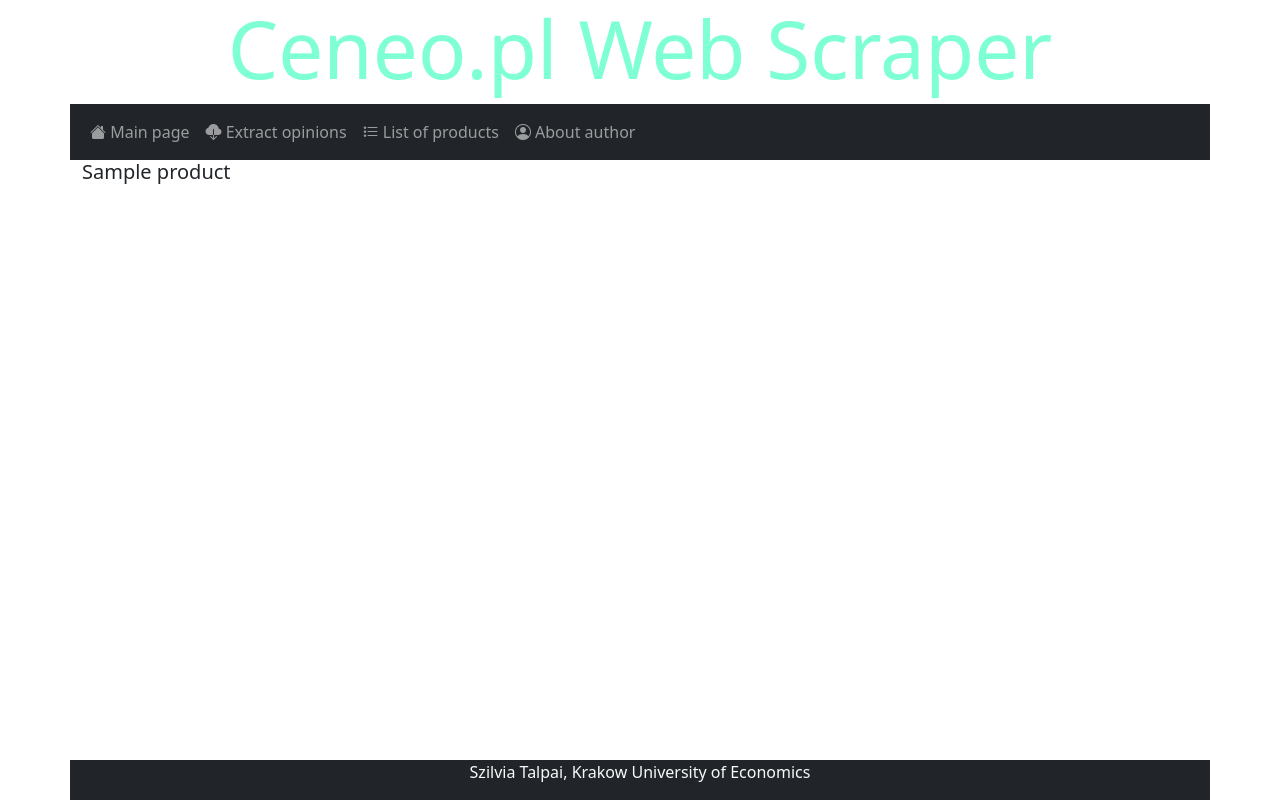
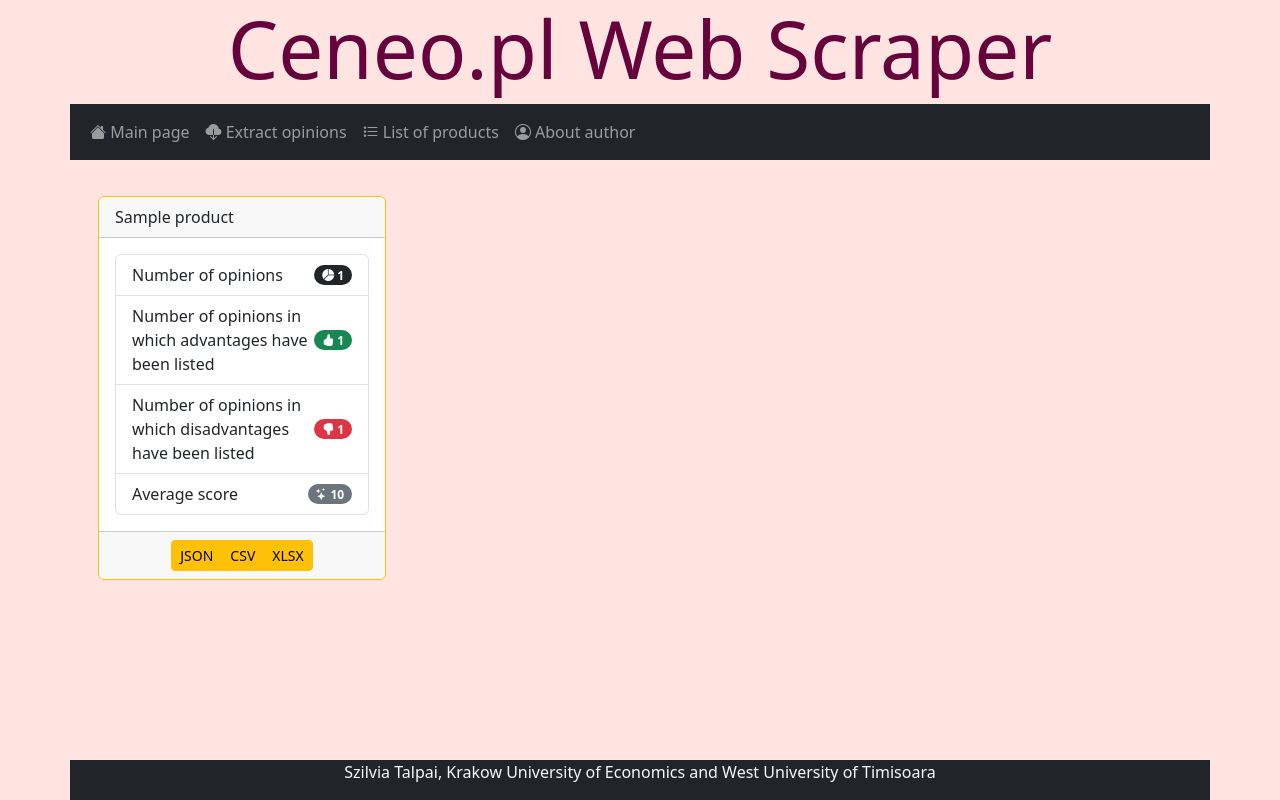
Before and after one commit to SzilviaTalpai/CeneoWebScraper, a Flask app: template app/templates/products.html in a window 1280 px wide. Run offline with Flask 3, Linux system fonts and the light colour scheme; the template is opened without the code that fills it: most values are stand-ins (such as "Sample title", 1, 10 or a date in 2020); some libraries are stand-ins or nearby versions.

Commit message:
2024-06-28 ST

```diff
--- a/app/__init__.py
+++ b/app/__init__.py
@@ -3,6 +3,3 @@
 app = Flask(__name__)
 
 from app import routes
-
-
-app.run(debug=True)
--- a/app/static/style.css
+++ b/app/static/style.css
@@ -1,3 +1,7 @@
 h1 {
-    color:  #7fffd4;
+    color:  #66023c;
 }
+
+body {
+    background-color: #ffe4e1;
+}
--- a/app/templates/author.html
+++ b/app/templates/author.html
@@ -1,5 +1,7 @@
 {% extends "base.html" %}
 {% block content %}
-    <p>This is author file</p>
-    <p>I like turtles and I know way less coding than I should at my age.</p>
+    <p>This is Talpai Szilvia's web scraper attempt</p>
+    <p style="font-size:100px">&#128034;</p>
+    <p>I like turtles and I know way less coding than I should at my age &#128034;</p>
+    <p>Thank you for checking out my webscraper!&#x1F422;</p>
 {% endblock %}
--- a/app/templates/base.html
+++ b/app/templates/base.html
@@ -6,7 +6,10 @@
     <link href="https://cdn.jsdelivr.net/npm/bootstrap@5.3.3/dist/css/bootstrap.min.css" rel="stylesheet" integrity="sha384-QWTKZyjpPEjISv5WaRU9OFeRpok6YctnYmDr5pNlyT2bRjXh0JMhjY6hW+ALEwIH" crossorigin="anonymous">
     <script src="https://cdn.jsdelivr.net/npm/bootstrap@5.3.3/dist/js/bootstrap.bundle.min.js" integrity="sha384-YvpcrYf0tY3lHB60NNkmXc5s9fDVZLESaAA55NDzOxhy9GkcIdslK1eN7N6jIeHz" crossorigin="anonymous"></script>
     <link rel="stylesheet" href="https://cdn.jsdelivr.net/npm/bootstrap-icons@1.11.3/font/bootstrap-icons.min.css">
-    <link rel="stylesheet" type= "text/css" href="{{ url_for('static',filename='style.css') }}">
+    <link rel="stylesheet" href="https://cdn.datatables.net/2.0.8/css/dataTables.dataTables.css" />
+    <script src="https://ajax.googleapis.com/ajax/libs/jquery/3.7.1/jquery.min.js"></script>
+    <script src="https://cdn.datatables.net/2.0.8/js/dataTables.js"></script>
+    <link rel="stylesheet" href="{{url_for('static', filename='style.css')}}">
     <title>Ceneo.pl Web Scraper</title>
 </head>
 </head>
@@ -34,17 +37,19 @@
             </div>
         </div>
     </nav>
-    <section class="container">
+    <section class="container mt-3 mb-5">
         <div class="row">
-            <div class="col">
+            <div  class="col">
                 {% block content %}
-                    <p>This is base file</p>
+                    <p>This is base file. </p>
                 {% endblock %}
             </div>
         </div>
     </section>
-    <footer  class="container bg-dark text-light fixed-bottom text-center">
-        <p>Szilvia Talpai, Krakow University of Economics</p>
+    <footer  class="container bg-dark text-light fixed-bottom text-center mt-3">
+        <p>Szilvia Talpai, Krakow University of Economics and West University of Timisoara</p>
     </footer>
+    {% block scripts %}
+    {% endblock %}
 </body>
 </html>
--- /dev/null
+++ b/app/templates/charts.html
@@ -0,0 +1,4 @@
+{% extends 'base.html' %}
+{% block content %}
+<p>This is {{product_id}} product charts file. </p>
+{% endblock %}
--- a/app/templates/index.html
+++ b/app/templates/index.html
@@ -1,4 +1,4 @@
 {% extends 'base.html' %}
 {% block content %}
-    <p>This is index file. </p>
+    <p>Welcome to my Ceneo Web Scraper! Feel free to explore ^^ </p>
 {% endblock %}
--- a/app/templates/products.html
+++ b/app/templates/products.html
@@ -1,8 +1,41 @@
-{% extends "base.html" %}
+{% extends 'base.html' %}
 {% block content %}
-     {% for product in products %}
-     <h5 class="card-title"> {{product}} </h5>
-    <!-- <div class="card">{{product_id}}</div>
-    <p class="card-text">Name of product:.</p> -->
+<div class="container mb-5 mt-3">
+    <div class="row">
+    {% for product in products %}
+        <div class="col-4">
+            <div class="card border-warning ms-1 me-1 mb-1 mt-1" style="width: 18rem;">
+                <div class="card-header"><a class="list-group-item" type="button" href="{{url_for('product', product_id=product.product_id)}}">{{product.product_name}}</a></div>
+                <div class="card-body border-warning">
+                    <ul class="list-group">
+                        <li class="list-group-item d-flex justify-content-between align-items-center">
+                            Number of opinions
+                            <span class="badge text-bg-dark rounded-pill"><i class="bi bi-pie-chart-fill"></i> {{product.opinions_count}}</span>
+                        </li>
+                        <li class="list-group-item d-flex justify-content-between align-items-center">
+                            Number of opinions in which advantages have been listed
+                            <span class="badge text-bg-success rounded-pill"><i class="bi bi-hand-thumbs-up-fill"></i> {{product.pros_count}}</span>
+                        </li>
+                        <li class="list-group-item d-flex justify-content-between align-items-center">
+                            Number of opinions in which disadvantages have been listed
+                            <span class="badge text-bg-danger rounded-pill"><i class="bi bi-hand-thumbs-down-fill"></i> {{product.cons_count}}</span>
+                        </li>
+                        <li class="list-group-item d-flex justify-content-between align-items-center">
+                            Average score
+                            <span class="badge text-bg-secondary rounded-pill"><i class="bi bi-stars"></i> {{product.average_score|round(2)}}</span>
+                        </li>
+                    </ul>
+                </div>
+                <div class="card-footer text-center">
+                    <div class="btn-group btn-group-sm">
+                        <a href="{{url_for('download_json', product_id=product.product_id)}}" class="btn btn-warning">JSON</a>
+                        <a href="{{url_for('download_csv', product_id=product.product_id)}}" class="btn btn-warning">CSV</a>
+                        <a href="{{url_for('download_xlsx', product_id=product.product_id)}}" class="btn btn-warning">XLSX</a>
+                    </div>
+                </div>
+            </div>
+        </div>
     {% endfor %}
+    </div>
+</div>
 {% endblock %}
--- a/run.py
+++ b/run.py
@@ -1 +1,8 @@
-from app import app
+from flask import Flask
+
+app = Flask(__name__)
+
+from app import routes
+
+if __name__ == '__main__':
+    app.run(debug=True)
```
Also changed, not shown: app/routes.py (+10 -2 lines), app/templates/extract.html (+15 -12 lines), app/templates/product.html (+19 -1 lines), app/templates/results.html (added, +69 -0 lines).
